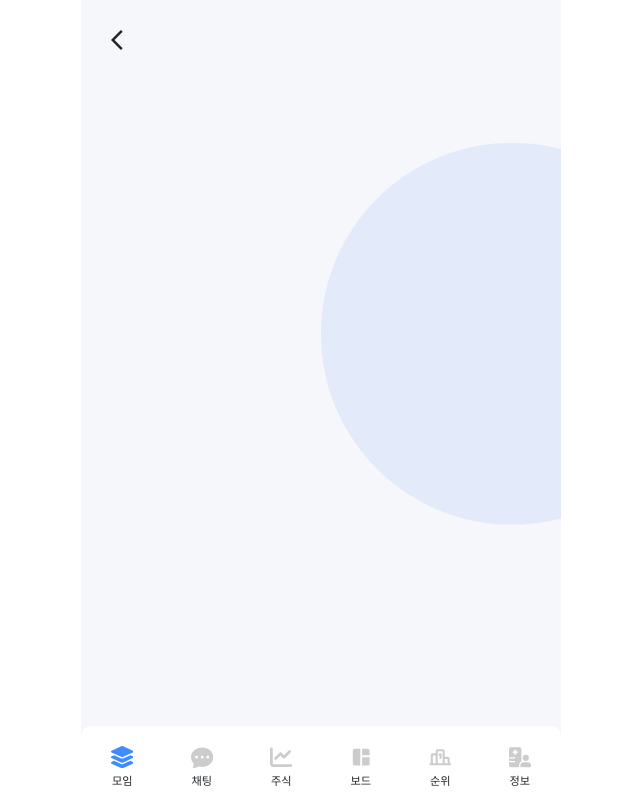
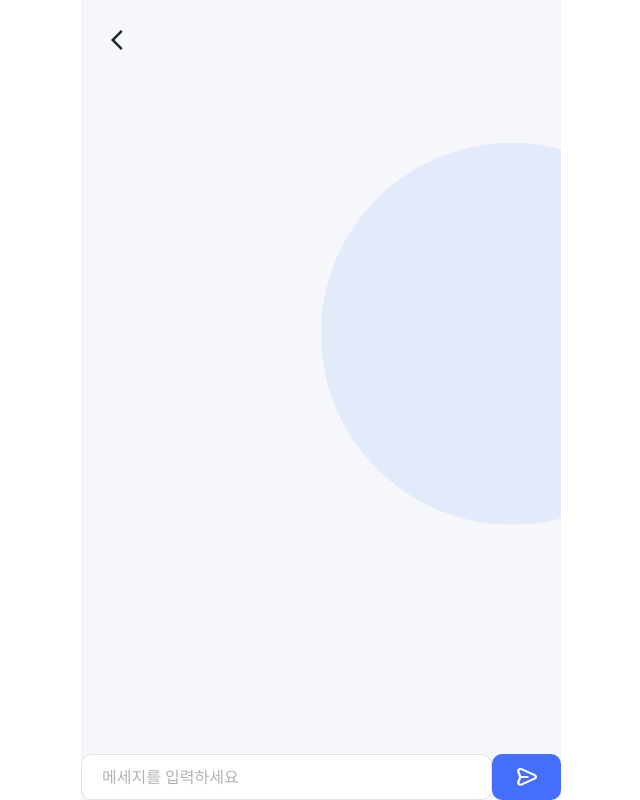
Before and after one commit to PDA-ARMAGYETDON/pda-armagyeton-frontend, a React (Vite) app in the folder amagyeton/: page /group/1/chat in a window 1280 px wide. Shown: the whole page, without its empty margins (319-959 px from the left). Built offline with nearby package versions, Linux system fonts and the light colour scheme; a web font is replaced by a local one.

Commit message:
feat: 채팅 페이지 메세지 인풋창 구현 완료

```diff
--- a/amagyeton/src/pages/group/main/chat/GroupChat.presenter.jsx
+++ b/amagyeton/src/pages/group/main/chat/GroupChat.presenter.jsx
@@ -1,11 +1,27 @@
-import FooterNav from "../../../../components/footer-nav/FooterNav";
+import { useState } from "react";
 import HeaderNoLogoPage from "../../../../components/header-no-logo/header-no-logo";
+import * as S from "./GroupChat.style";
 
 const GroupChatUIPage = () => {
+  const [text, setText] = useState("");
+
   return (
     <>
       <HeaderNoLogoPage />
-      <FooterNav />
+      <S.MessageDiv>
+        <S.MessageInput
+          Input
+          type="text"
+          placeholder="메세지를 입력하세요"
+          value={text}
+          onChange={(e) => {
+            setText(e.target.value);
+          }}
+        />
+        <S.Submit>
+          <img src="/images/messageIcon.png" />
+        </S.Submit>
+      </S.MessageDiv>
     </>
   );
 };
--- a/amagyeton/src/pages/group/main/chat/GroupChat.style.js
+++ b/amagyeton/src/pages/group/main/chat/GroupChat.style.js
@@ -0,0 +1,37 @@
+import styled from "styled-components";
+
+export const MessageDiv = styled.div`
+  width: 100%;
+  display: flex;
+  justify-content: space-between;
+  position: absolute;
+  bottom: 0;
+`;
+export const MessageInput = styled.input`
+  width: 100%;
+  border: 1px solid rgba(0, 0, 0, 0.1);
+  border-radius: 10px;
+  padding: 10px;
+  padding-left: 20px;
+
+  &:focus {
+    outline: none;
+  }
+
+  &::placeholder {
+    color: rgba(0, 0, 0, 0.3);
+  }
+`;
+
+export const Submit = styled.div`
+  background-color: #456efe;
+  border-radius: 10px;
+  padding: 5px 20px;
+  display: flex;
+  justify-content: center;
+  align-items: center;
+
+  &:hover {
+    cursor: pointer;
+  }
+`;
```
Also changed, not shown: amagyeton/public/images/messageIcon.png (added).
